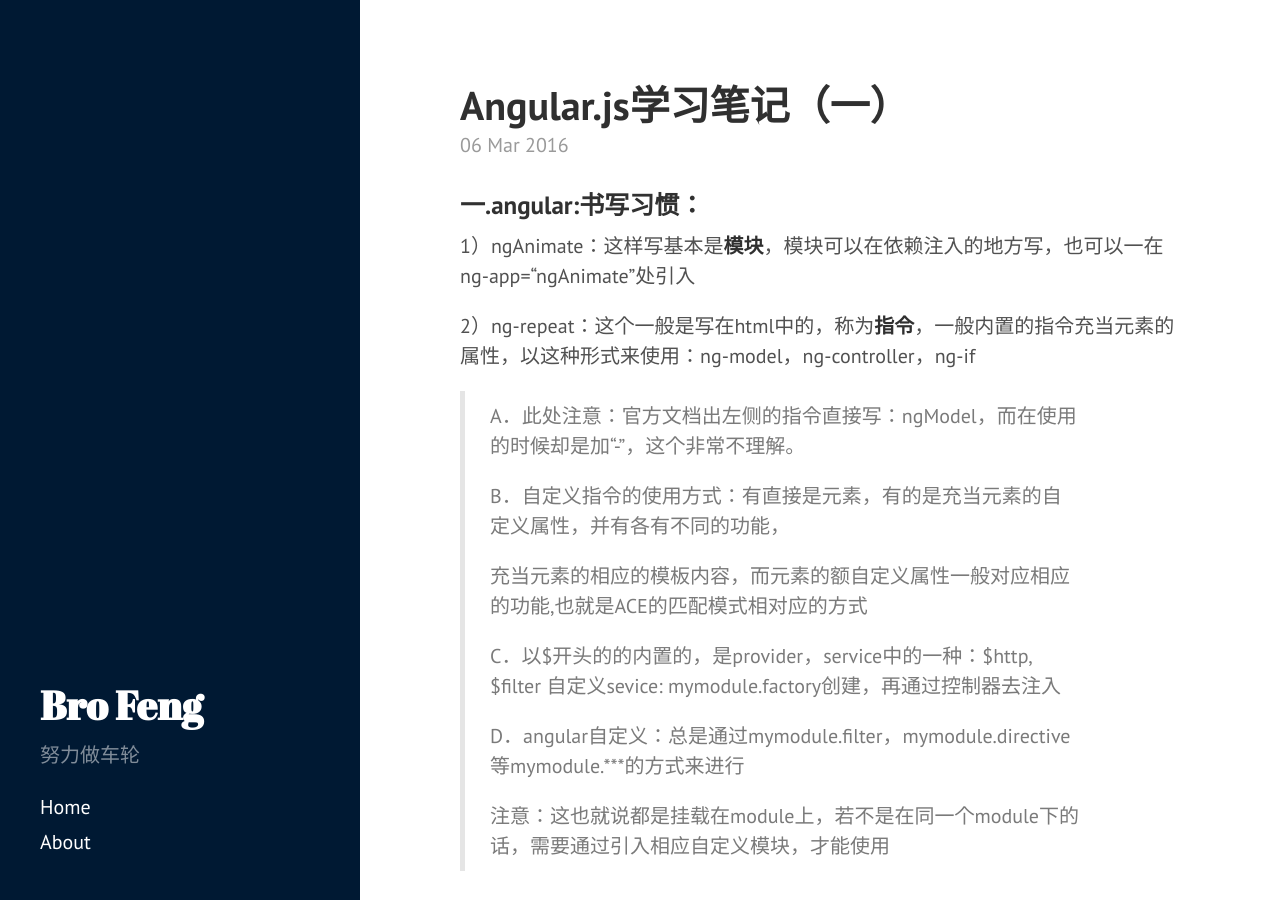
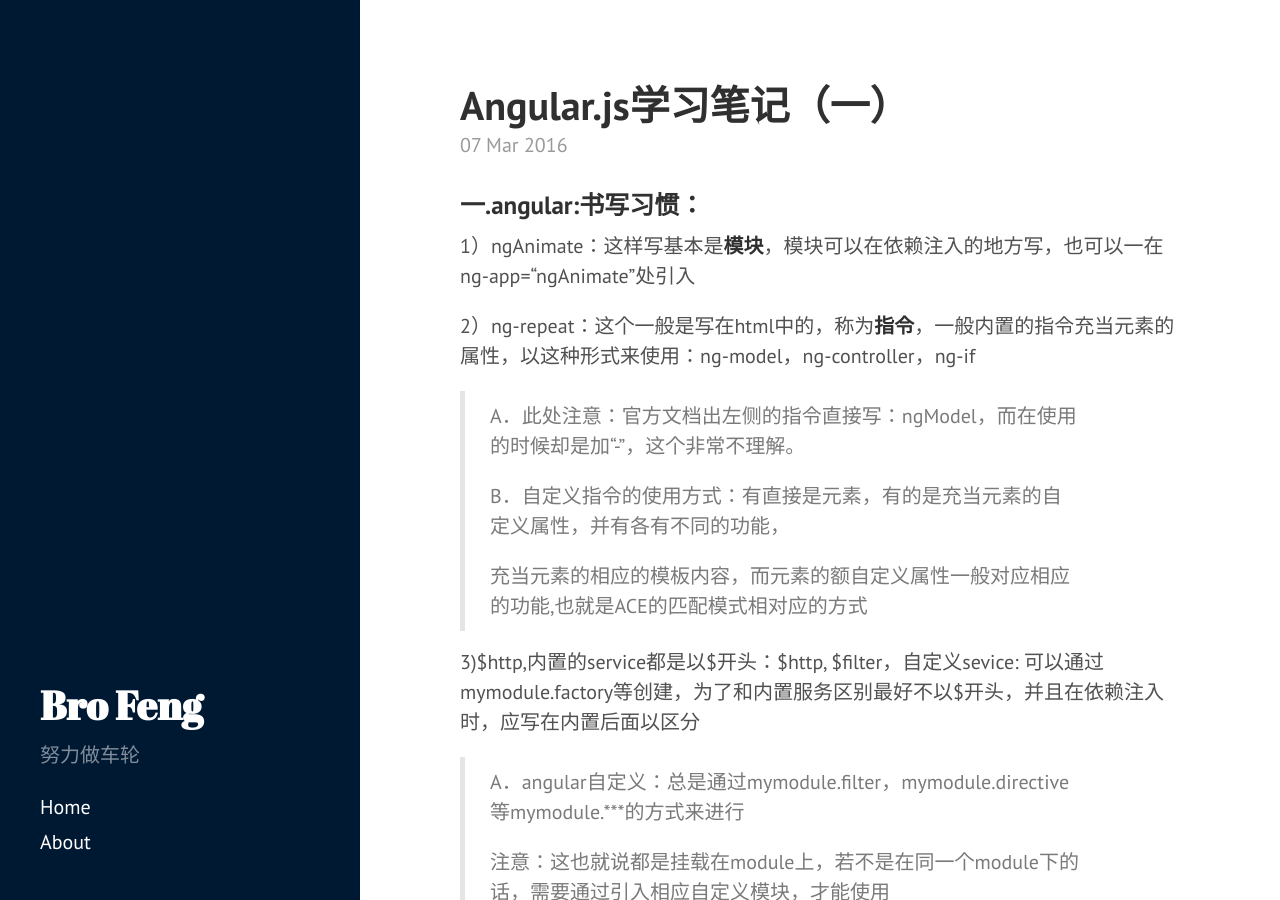
Before and after one commit to fengtaijun0507/fengtaijun0507.github.io, a Jekyll site: the page built from _posts/2016-03-03-angularjs.markdown, in a window 1280 px wide and 900 px high. Built offline with Jekyll 4.4.1, drawn with Linux system fonts in a browser that asks for light colours.

Commit message:
angularjscheckfront1

```diff
--- a/_posts/2016-03-03-angularjs.markdown
+++ b/_posts/2016-03-03-angularjs.markdown
@@ -3,7 +3,7 @@
 
 title:  "Angular.js学习笔记（一）"
 
-date:   2016-03-06
+date:   2016-03-07
 
 ---
 
@@ -19,14 +19,13 @@
 >
 >    充当元素的相应的模板内容，而元素的额自定义属性一般对应相应的功能,也就是ACE的匹配模式相对应的方式
 >
->
-> C．以$开头的的内置的，是provider，service中的一种：$http, $filter
->    自定义sevice: mymodule.factory创建，再通过控制器去注入
->
-> D．angular自定义：总是通过mymodule.filter，mymodule.directive等mymodule.***的方式来进行
+
+3)$http,内置的service都是以$开头：$http, $filter，自定义sevice: 可以通过mymodule.factory等创建，为了和内置服务区别最好不以$开头，并且在依赖注入时，应写在内置后面以区分
+
+> A．angular自定义：总是通过mymodule.filter，mymodule.directive等mymodule.***的方式来进行
 >
 > 注意：这也就说都是挂载在module上，若不是在同一个module下的话，需要通过引入相应自定义模块，才能使用
->
+
 
 ### 二.angular概述
 
```
